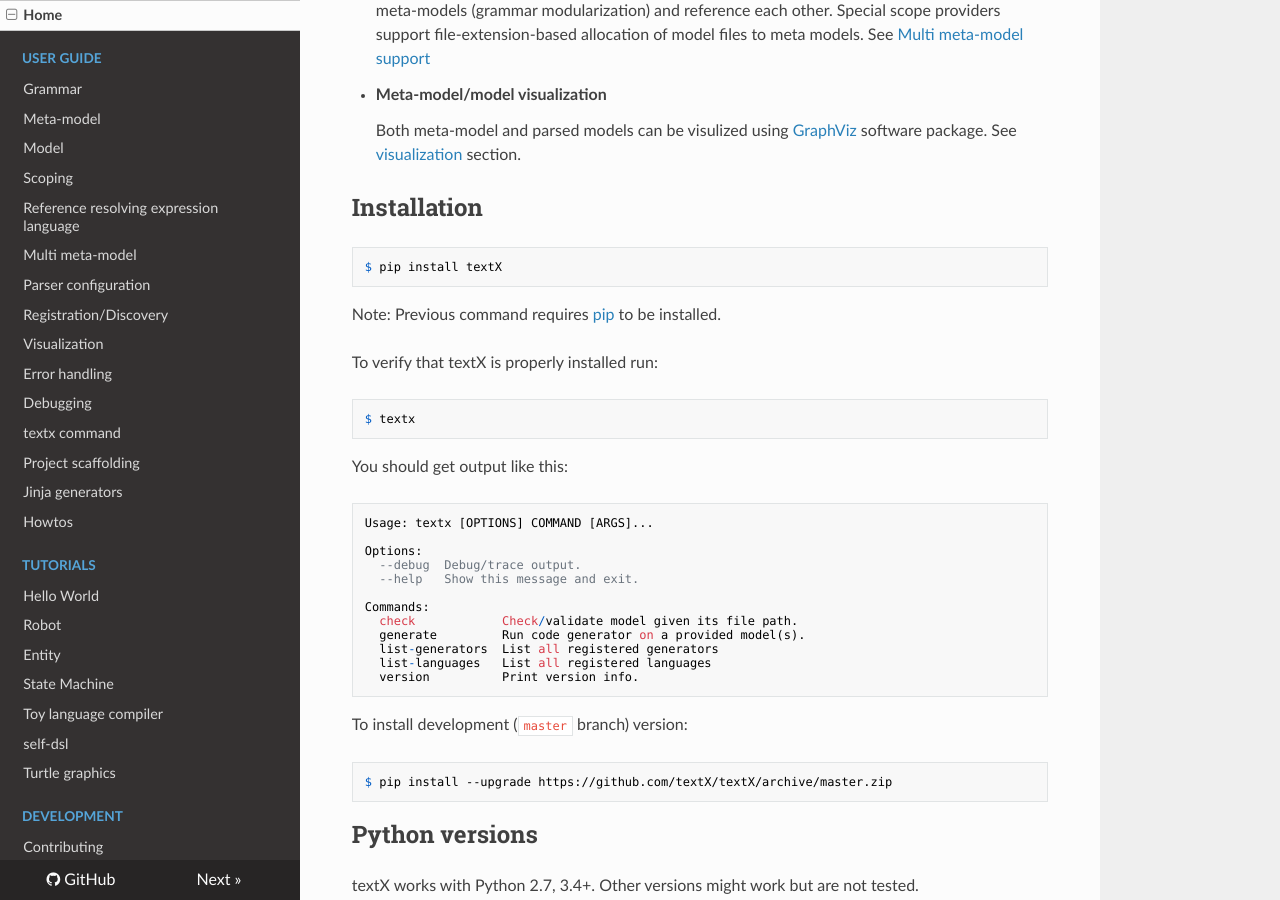
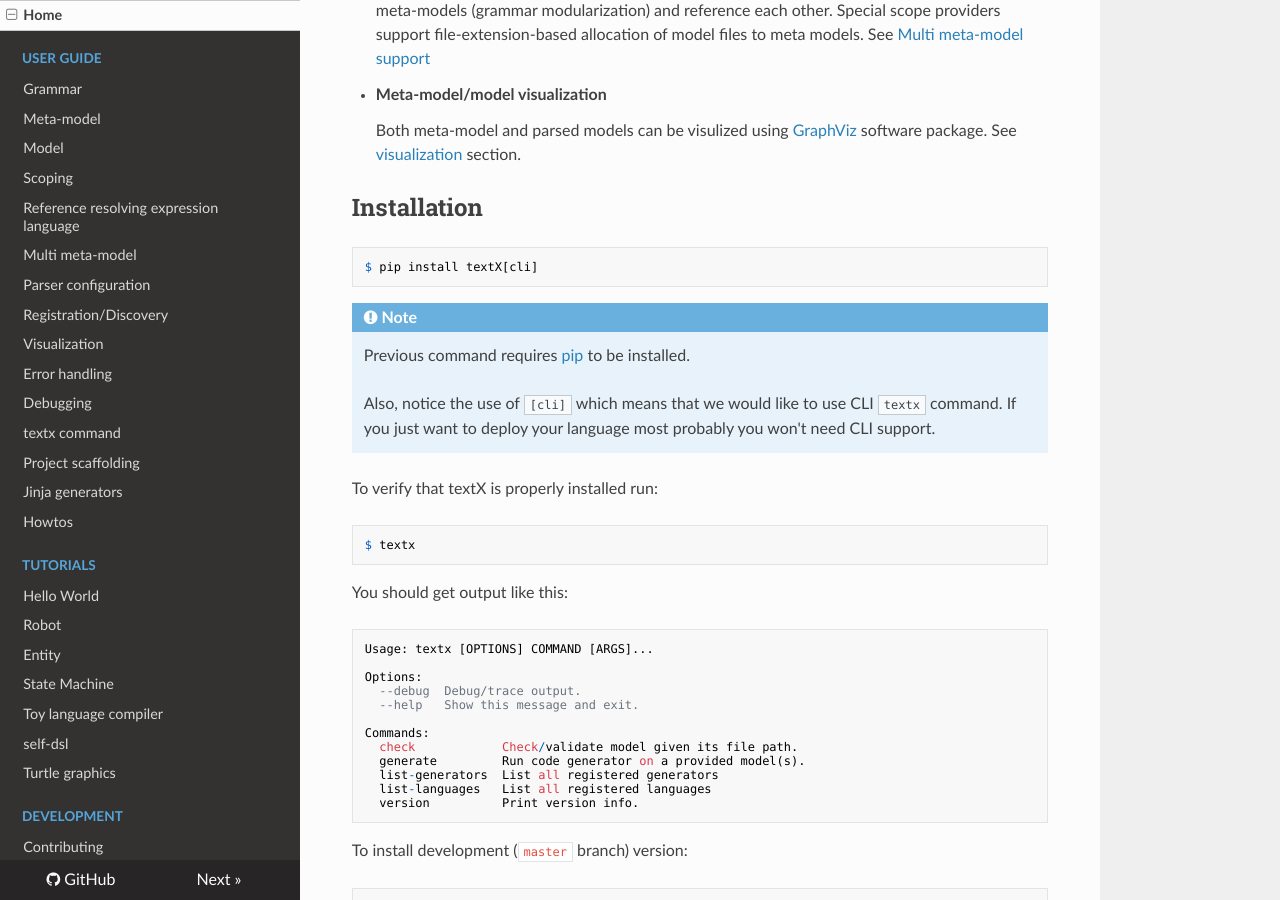
Before and after one commit to textX/textX, an MkDocs documentation site: the page built from docs/index.md, in a window 1280 px wide and 900 px high, scrolled down 2257 px. Built offline with MkDocs 1.6.1, drawn with Linux system fonts in a browser that asks for light colours; nearby versions of some CDN libraries; comment, search, counter and statistics services are not loaded.

```diff
--- a/docs/index.md
+++ b/docs/index.md
@@ -108,10 +108,18 @@ For an in-depth coverage on the subject we recommend the following books:
 
 ## Installation
 
-    $ pip install textX
+    $ pip install textX[cli]
 
-Note: Previous command requires [pip](https://pypi.python.org/pypi/pip) to be
-installed.
+
+!!! note
+
+    Previous command requires [pip](https://pypi.python.org/pypi/pip) to be
+    installed.
+
+    Also, notice the use of `[cli]` which means that we would like to use CLI
+    `textx` command. If you just want to deploy your language most probably you won't
+    need CLI support.
+
 
 To verify that textX is properly installed run:
 
--- a/setup.cfg
+++ b/setup.cfg
@@ -32,7 +32,6 @@ packages = textx, textx.scoping, textx.cli
 zip_safe = False
 install_requires =
     Arpeggio >= 1.9.0
-    click >=7.0, <8.0
 include_package_data = True
 package_dir =
     textx = textx
@@ -40,12 +39,16 @@ setup_requires =
     wheel
 
 [options.extras_require]
+cli =
+    click >=7.0, <8.0
 dev =
     textX-dev
+    click >=7.0, <8.0
     mkdocs
     mike
     twine
 test =
+     click >=7.0, <8.0
      flake8
      tox
      jinja2
```
Also changed, not shown: CHANGELOG.md (+2 -0 lines), docs/textx_command.md (+3 -2 lines), 1 other file.
